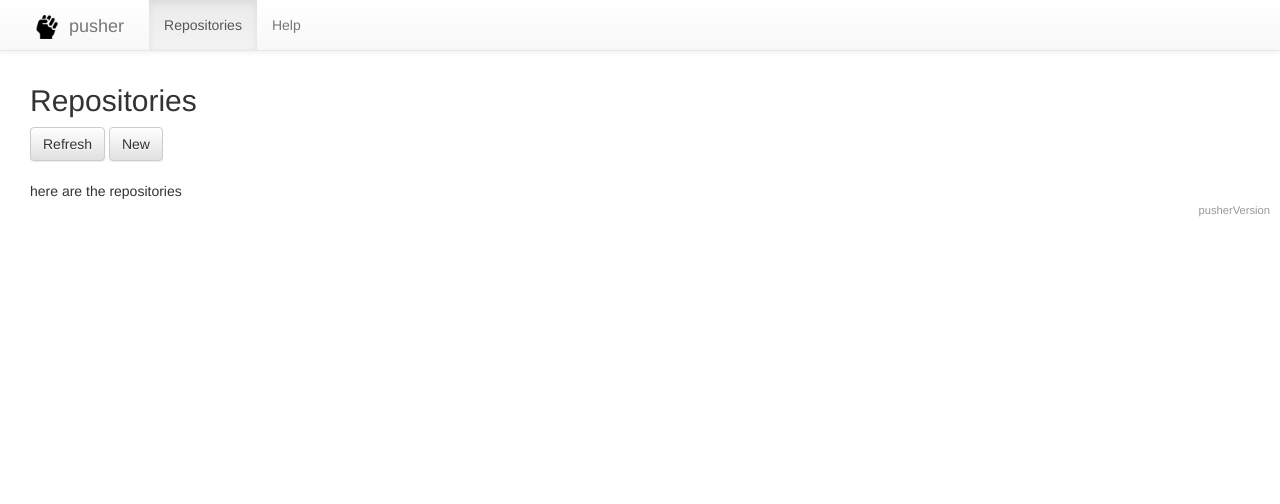
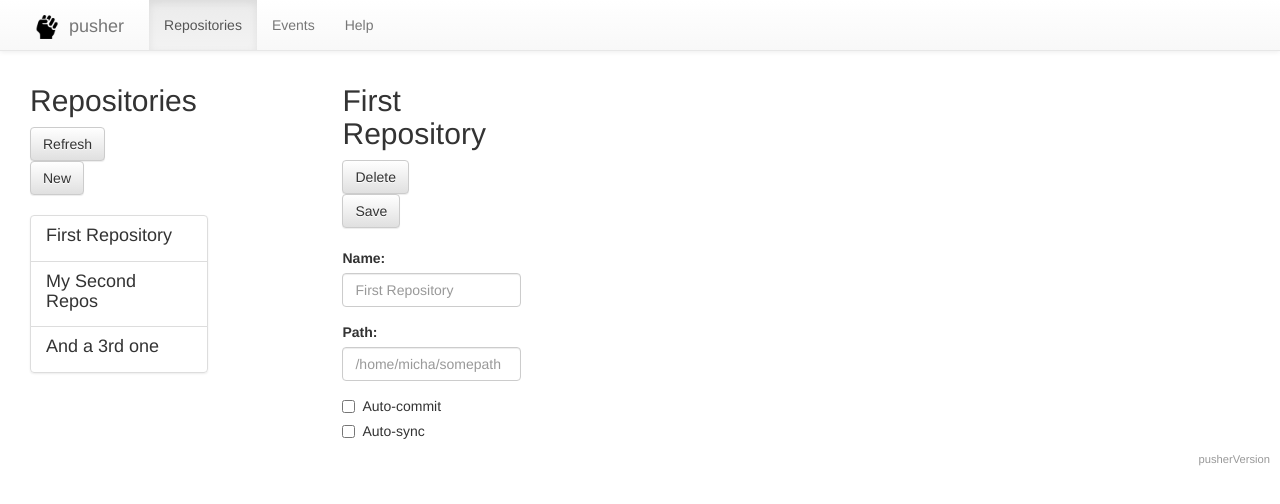
Before and after one commit to jarmoni/pusher, a plain HTML site: page src/main/resources/public/index.html at #!/repositories in a window 1280 px wide. Drawn offline with Linux system fonts and the light colour scheme; no server answers.

Commit message:
ui (new): next iteration

```diff
--- a/src/main/resources/public/index.html
+++ b/src/main/resources/public/index.html
@@ -33,6 +33,7 @@
             <div class="collapse navbar-collapse" id="bs-example-navbar-collapse-1">
                 <ul class="nav navbar-nav">
                     <li ui-sref-active="active"><a ui-sref="repositories">Repositories</a></li>
+                    <li ui-sref-active="active"><a ui-sref="events">Events</a></li>
                     <li ui-sref-active="active"><a ui-sref="help">Help</a></li>
                 </ul>
             </div>
--- a/src/main/resources/public/js/app.js
+++ b/src/main/resources/public/js/app.js
@@ -11,6 +11,13 @@
             .state('repositories', {
                 url: "/repositories",
                 templateUrl: '/js/repositories/repositories.html'
+            }).state('repository', {
+                url: "/:repositoryName",
+                parent: "repositories",
+                templateUrl: '/js/repository/repository.html'
+            }).state('events', {
+                url: "/:events",
+                templateUrl: '/js/events/events.html'
             }).state('help', {
                 url: "/help",
                 templateUrl: '/js/help/help.html'
--- a/src/main/resources/public/js/repositories/repositories.html
+++ b/src/main/resources/public/js/repositories/repositories.html
@@ -1,20 +1,57 @@
 <div class="container-fluid">
 
 	<div class="row">
-		<div class="col-md-6">
+		<div class="col-md-2">
 			<h2>Repositories</h2>
 
 			<div class="row">
-				<div class="col-md-6">
+				<div class="col-md-8">
 					<button type="button" class="btn btn-default" >Refresh</button>
 					<button type="button" class="btn btn-default" >New</button>
 				</div>
 			</div>
 			<br>
-		</div>
-	</div>
-	<div>
-		<ng-include src="'/js/repository/repository.html'"></ng-include>
-	</div>
-	<div class="col-md-6" ui-view></div>
+
+            <div class="list-group"">
+                <a href="#" class="list-group-item">
+                    <h4 class="list-group-item-heading">First Repository</h4>
+                </a>
+                <a href="#" class="list-group-item">
+                    <h4 class="list-group-item-heading">My Second Repos</h4>
+                </a>
+                <a href="#" class="list-group-item">
+                    <h4 class="list-group-item-heading">And a 3rd one</h4>
+                </a>
+            </div>
+        </div>
+        <div class="col-md-1"></div>
+        <div class="col-md-2">
+            <h2>First Repository</h2>
+
+            <div class="row">
+                <div class="col-md-8">
+                    <button type="button" class="btn btn-default" >Delete</button>
+                    <button type="button" class="btn btn-default" >Save</button>
+                </div>
+            </div>
+            <br>
+
+            <form role="form">
+                <div class="form-group">
+                    <label for="email">Name:</label>
+                    <input type="email" class="form-control" id="email" placeholder="First Repository">
+                </div>
+                <div class="form-group">
+                    <label for="pwd">Path:</label>
+                    <input type="password" class="form-control" id="pwd" placeholder="/home/micha/somepath">
+                </div>
+                <div class="checkbox">
+                    <label><input type="checkbox"> Auto-commit</label>
+                </div>
+                <div class="checkbox">
+                    <label><input type="checkbox"> Auto-sync</label>
+                </div>
+            </form>
+        </div>
+    </div>
 </div>
```
Also changed, not shown: src/main/resources/public/js/events/events.html (added, +10 -0 lines), 2 other files.
